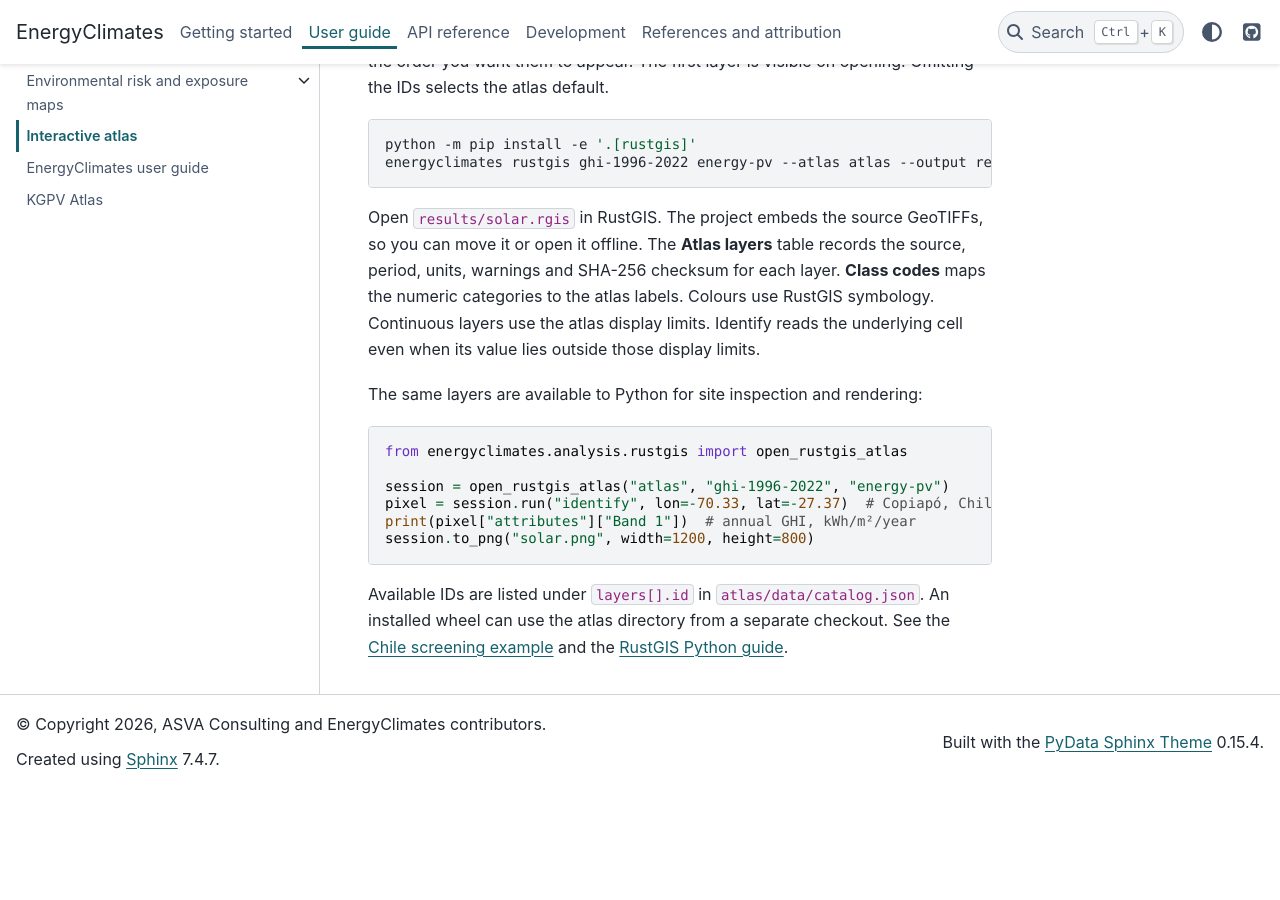
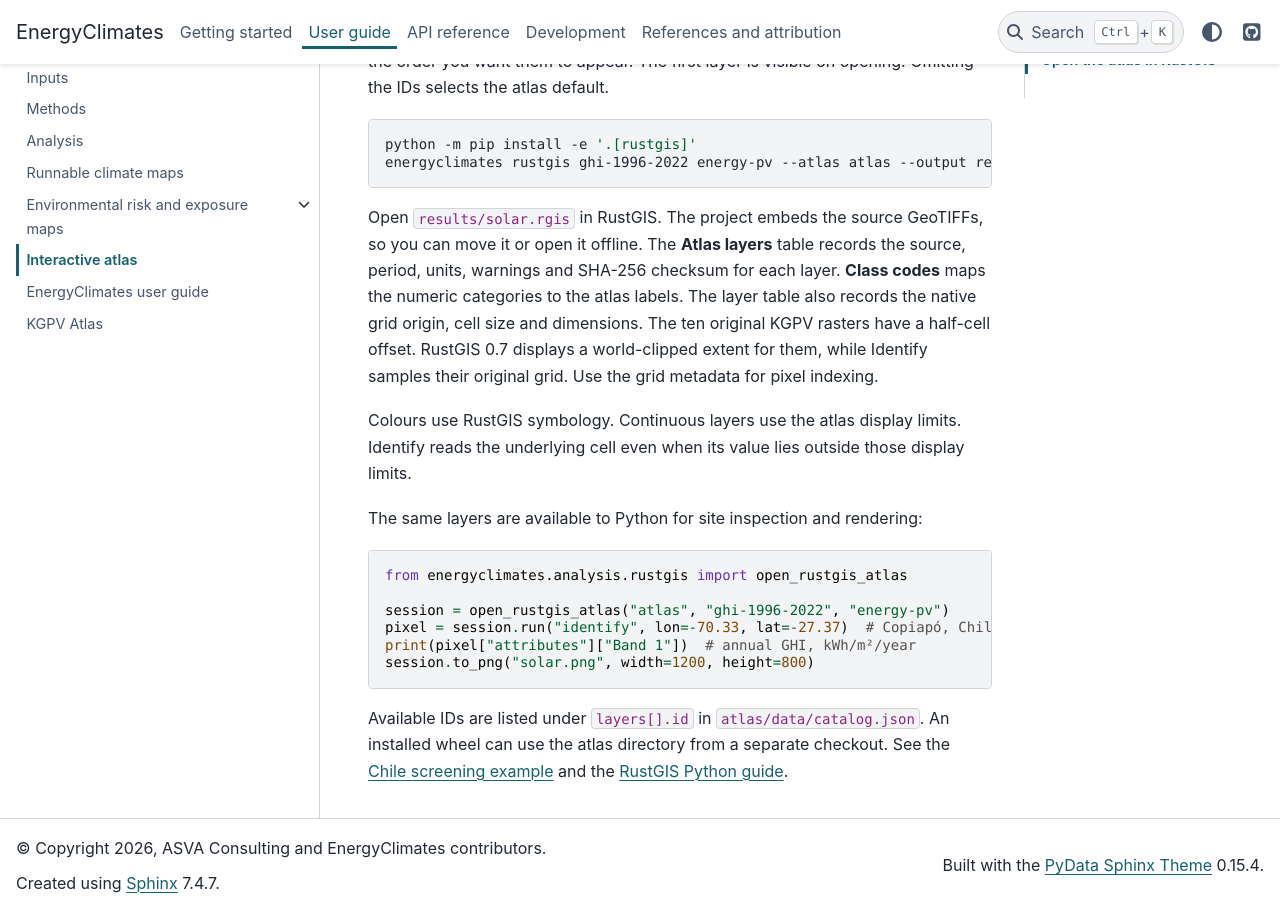
Before and after one commit to julianascencio/energyclimates, a Sphinx documentation site: the page built from docs/atlas.md, in a window 1280 px wide and 900 px high, scrolled down 902 px. Built offline with Sphinx 7.4.7 and the PyData theme 0.15.4, drawn with Linux system fonts in a browser that asks for light colours; pages that are not in the unit, such as notebooks, are missing from menus; before the commit the page ends 1690 px from its top, so only the background shows below that.

Commit message:
Retain native grid bounds for legacy KGPV layers

```diff
--- a/docs/atlas.md
+++ b/docs/atlas.md
@@ -45,7 +45,12 @@ energyclimates rustgis ghi-1996-2022 energy-pv --atlas atlas --output results/so
 Open `results/solar.rgis` in RustGIS. The project embeds the source GeoTIFFs, so
 you can move it or open it offline. The **Atlas layers** table records the source,
 period, units, warnings and SHA-256 checksum for each layer. **Class codes**
-maps the numeric categories to the atlas labels. Colours use RustGIS symbology.
+maps the numeric categories to the atlas labels. The layer table also records the
+native grid origin, cell size and dimensions. The ten original KGPV rasters have
+a half-cell offset. RustGIS 0.7 displays a world-clipped extent for them, while
+Identify samples their original grid. Use the grid metadata for pixel indexing.
+
+Colours use RustGIS symbology.
 Continuous layers use the atlas display limits. Identify reads the underlying
 cell even when its value lies outside those display limits.
 
```
Also changed, not shown: 2 other files.
